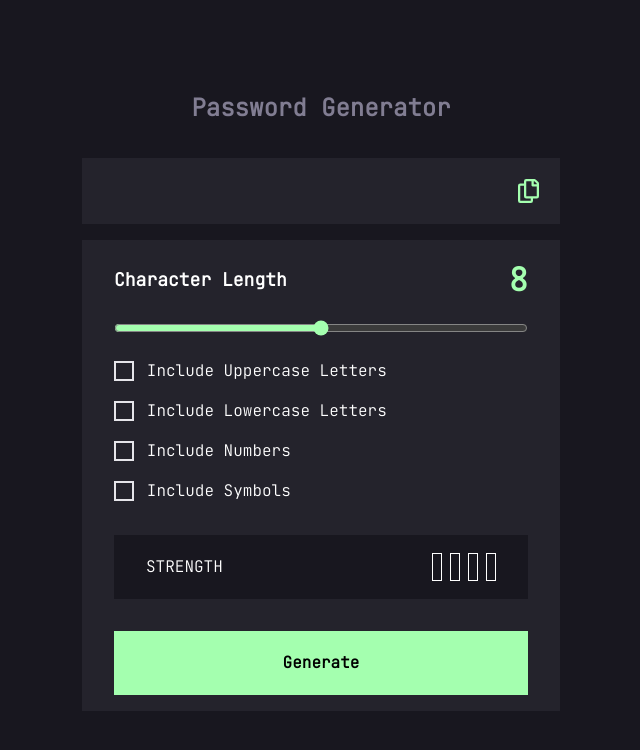
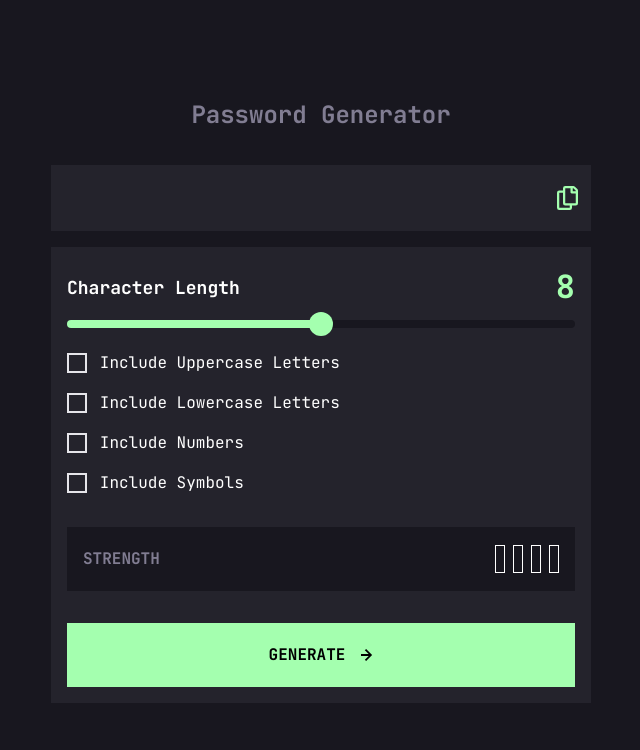
Before and after one commit to gmagnenat/password-generator-app, a website built with Vite: page index.html in a window 1280 px wide. Shown: the whole page, without its empty margins (319-959 px from the left). Built offline with nearby package versions, Linux system fonts and the light colour scheme.

Commit message:
Update readme

```diff
--- a/index.html
+++ b/index.html
@@ -15,7 +15,7 @@
         src: url("./assets/fonts/JetBrainsMono-VariableFont_wght.ttf")
           format("truetype");
         font-style: normal;
-        font-weight: 300;
+        font-weight: 400 700;
         font-display: swap;
       }
     </style>
@@ -23,22 +23,42 @@
     <script src="main.js" defer></script>
   </head>
   <body>
-    <main>
+    <main class="main">
       <div class="app">
         <h1 class="app__title">Password Generator</h1>
         <form class="form" novalidate>
           <div class="password-wrapper" aria-live="polite">
-            <input class="input-password" type="password" readonly />
+            <input
+              aria-label="hello"
+              class="input-password"
+              type="password"
+              readonly
+            />
             <button class="btn-copy">
               <span class="sr-only">Copy password</span>
+              <svg width="21" height="24" xmlns="http://www.w3.org/2000/svg">
+                <path
+                  d="M20.341 3.091 17.909.659A2.25 2.25 0 0 0 16.319 0H8.25A2.25 2.25 0 0 0 6 2.25V4.5H2.25A2.25 2.25 0 0 0 0 6.75v15A2.25 2.25 0 0 0 2.25 24h10.5A2.25 2.25 0 0 0 15 21.75V19.5h3.75A2.25 2.25 0 0 0 21 17.25V4.682a2.25 2.25 0 0 0-.659-1.591ZM12.469 21.75H2.53a.281.281 0 0 1-.281-.281V7.03a.281.281 0 0 1 .281-.281H6v10.5a2.25 2.25 0 0 0 2.25 2.25h4.5v1.969a.282.282 0 0 1-.281.281Zm6-4.5H8.53a.281.281 0 0 1-.281-.281V2.53a.281.281 0 0 1 .281-.281H13.5v4.125c0 .621.504 1.125 1.125 1.125h4.125v9.469a.282.282 0 0 1-.281.281Zm.281-12h-3v-3h.451c.075 0 .147.03.2.082L18.667 4.6a.283.283 0 0 1 .082.199v.451Z"
+                />
+              </svg>
             </button>
           </div>
           <div class="form__controls">
             <div class="form__controls__heading-wrapper">
               <h2 class="form__controls__title">Character Length</h2>
-              <p class="range-value">8</p>
+              <output type="number" id="rangeOutput" class="range-value"
+                >8</output
+              >
             </div>
-            <input class="input-range" type="range" min="4" max="16" />
+            <input
+              class="input-range"
+              name="input-range"
+              id="input-range"
+              type="range"
+              min="4"
+              max="16"
+              oninput="rangeOutput.value = this.value"
+            />
             <div class="checks-wrapper">
               <div class="checkbox-group">
                 <input
@@ -73,11 +93,11 @@
                 <label for="symbols-option">Include Symbols</label>
               </div>
             </div>
-            <div class="strength">
+            <div class="strength" aria-live="polite">
               <p class="strength-label">Strength</p>
               <div class="strength-level-wrapper">
                 <p class="strength-level-text"></p>
-                <div class="scale">
+                <div class="scale" data-strength="0">
                   <span class="scale-item"></span>
                   <span class="scale-item"></span>
                   <span class="scale-item"></span>
@@ -85,7 +105,14 @@
                 </div>
               </div>
             </div>
-            <button class="btn-generate">Generate</button>
+            <button aria-label="Generate password" class="btn-generate">
+              Generate
+              <svg width="12" height="12" xmlns="http://www.w3.org/2000/svg">
+                <path
+                  d="m5.106 12 6-6-6-6-1.265 1.265 3.841 3.84H.001v1.79h7.681l-3.841 3.84z"
+                />
+              </svg>
+            </button>
           </div>
         </form>
       </div>
--- a/public/main.js
+++ b/public/main.js
@@ -1,4 +1,8 @@
 "use strict";
+
+document.addEventListener("DOMContentLoaded", () => {
+  updateRangeStyle();
+});
 
 const password = document.querySelector(".input-password");
 const btnGenerate = document.querySelector(".btn-generate");
@@ -16,12 +20,15 @@ const togglePasswordVisibility = document.querySelector(
   ".toggle-password-visibility"
 );
 
-range.addEventListener("input", rangeValue);
+range.addEventListener("input", updateRangeStyle);
 
-function rangeValue() {
-  const value = range.value;
-  const target = document.querySelector(".range-value");
-  target.innerHTML = value;
+function updateRangeStyle() {
+  const min = range.min;
+  const max = range.max;
+  const currentValue = range.value;
+
+  range.style.backgroundSize =
+    ((currentValue - min) * 100) / (max - min) + "% 100%";
 }
 
 btnGenerate.addEventListener("click", (e) => {
@@ -97,11 +104,13 @@ function displayScale() {
   // clear rating lines
   scale.querySelectorAll(".scale-item").forEach((item) => {
     item.style.backgroundColor = "transparent";
+    item.classList.remove("active");
   });
 
   // set rating lines color
   for (let i = 0; i < strength; i++) {
     scaleItems[i].style.backgroundColor = scaleColor;
+    scaleItems[i].classList.add("active");
   }
 
   strengthLevelText.textContent = pwStrength;
--- a/scss/main.scss
+++ b/scss/main.scss
@@ -10,10 +10,16 @@ body {
   min-height: 100svh;
   color: white;
   font-family: $ff;
+  padding-inline: 1rem;
+}
+
+.main {
+  width: 100%;
 }
 
 .app {
-  max-width: 40rem;
+  max-width: 33.75rem;
+  margin-inline: auto;
 }
 
 .app__title {
@@ -24,7 +30,7 @@ body {
 
 .form__controls {
   margin-top: 1rem;
-  padding: 1rem 2rem;
+  padding: 1rem;
   background-color: $clr-dark-gray;
 }
 
@@ -32,18 +38,50 @@ body {
   font-size: 1.125rem;
 }
 
-.input-range {
-  margin-top: 1rem;
-  accent-color: $clr-neon-green;
+input[type="range"] {
+  -webkit-appearance: none;
+  appearance: none;
+  background: $clr-very-dark-gray;
+  height: 0.5rem;
+  border-radius: 50px;
+  background-image: linear-gradient(
+    to right,
+    $clr-very-dark-gray 0%,
+    $clr-neon-green 0%
+  );
+  background-size: 50% 100%;
+  background-repeat: no-repeat;
 }
 
-.input-range::-webkit-slider-thumb {
+/* Chrome, Safari, Edge */
+input[type="range"]::-webkit-slider-thumb {
+  -webkit-appearance: none;
   appearance: none;
-  width: 1.25rem;
-  height: 1.25rem;
-  background-color: $clr-neon-green;
-  border: 2px solid red;
+  width: 1.5rem;
+  height: 1.5rem;
+  background: $clr-neon-green;
+  border-radius: 50%;
   cursor: pointer;
+}
+
+input[type="range"]:hover::-webkit-slider-thumb {
+  background: $clr-very-dark-gray;
+  border: 2px solid $clr-neon-green;
+}
+
+/* Firefox */
+input[type="range"]::-moz-range-thumb {
+  width: 1.5rem;
+  height: 1.5rem;
+  background: $clr-neon-green;
+  border-radius: 50%;
+  border-color: transparent;
+  cursor: pointer;
+}
+
+input[type="range"]:hover::-moz-range-thumb {
+  background: $clr-very-dark-gray;
+  border: 2px solid $clr-neon-green;
 }
 
 input[type="checkbox"] {
@@ -52,6 +90,10 @@ input[type="checkbox"] {
   height: 1.25rem;
   border: 2px solid $clr-almost-white;
   cursor: pointer;
+}
+
+input[type="checkbox"]:hover {
+  border-color: $clr-neon-green;
 }
 
 input[type="checkbox"]:checked {
@@ -77,9 +119,11 @@ input[type="checkbox"]:checked {
   background-color: $clr-dark-gray;
   padding-left: 0;
   display: grid;
+  width: 100%;
 }
 
 .input-password {
+  width: 100%;
   grid-column: 1 / 1;
   grid-row: 1 / 1;
   padding: 0;
@@ -95,12 +139,25 @@ input[type="checkbox"]:checked {
 .btn-copy {
   grid-column: 1 / 1;
   grid-row: 1 / 1;
-  width: 4rem;
+  width: 3rem;
   margin-left: auto;
-  background: url("../assets/images/icon-copy.svg") no-repeat center;
+  background: transparent;
   background-size: 1.3rem;
   border: transparent;
   cursor: pointer;
+
+  display: flex;
+  flex-direction: column;
+  align-items: center;
+  justify-content: center;
+}
+
+.btn-copy svg {
+  fill: $clr-neon-green;
+}
+
+.btn-copy:hover svg {
+  fill: $clr-almost-white;
 }
 
 .input-password:focus {
@@ -110,10 +167,6 @@ input[type="checkbox"]:checked {
 
 .input-range {
   width: 100%;
-}
-
-.app {
-  max-width: 40rem;
 }
 
 .checks-wrapper {
@@ -137,10 +190,15 @@ input[type="checkbox"]:checked {
 
 .strength-label {
   text-transform: uppercase;
+  color: $clr-gray;
+  font-size: 1rem;
+  font-weight: bold;
 }
 
 .strength-level-text {
   text-transform: uppercase;
+  font-size: 1.125rem;
+  font-weight: bold;
 }
 
 .strength {
@@ -149,7 +207,7 @@ input[type="checkbox"]:checked {
   align-items: center;
   height: 4rem;
   background-color: $clr-very-dark-gray;
-  padding-inline: 2rem;
+  padding-inline: 1rem;
   justify-content: space-between;
 }
 
@@ -165,14 +223,36 @@ input[type="checkbox"]:checked {
   border: 1px solid white;
 }
 
+.scale-item.active {
+  border-color: transparent;
+  background-color: $clr-neon-green;
+}
+
 .btn-generate {
   margin-top: 2rem;
   background-color: $clr-neon-green;
   width: 100%;
+  font-size: 1rem;
+  text-transform: uppercase;
   height: 4rem;
   font-weight: bold;
   border: 1px solid $clr-neon-green;
   cursor: pointer;
+
+  display: flex;
+  align-items: center;
+  justify-content: center;
+  gap: 1rem;
+}
+
+.btn-generate:hover {
+  background-color: $clr-very-dark-gray;
+  border: 1px solid $clr-neon-green;
+  color: $clr-neon-green;
+}
+
+.btn-generate:hover svg {
+  fill: $clr-neon-green;
 }
 
 .sr-only {
@@ -186,3 +266,9 @@ input[type="checkbox"]:checked {
   white-space: nowrap;
   border-width: 0;
 }
+
+@media screen and (min-width: 40rem) {
+  .main {
+    width: 100%;
+  }
+}
```
Also changed, not shown: README.md, screenshot.jpg (added).
